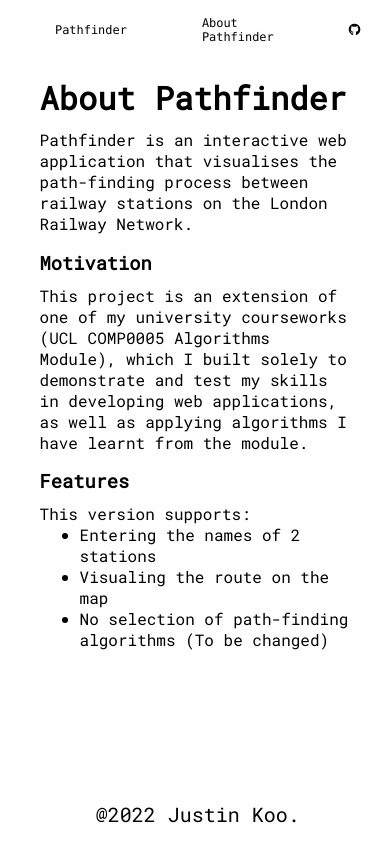
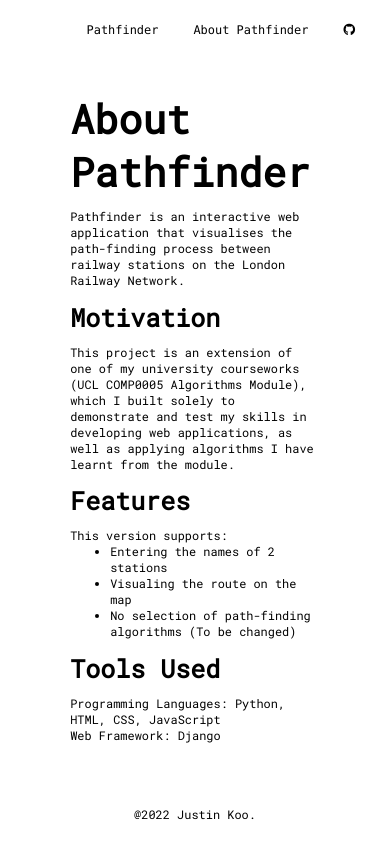
Before and after one commit to jhtkoo0426/Pathfinder, a Django app: page /about/ in a window 390 px wide. Run offline with Django 4.2, Linux system fonts and the light colour scheme; some libraries are stand-ins or nearby versions.

Commit message:
Added simple responsiveness to webpages

```diff
--- a/Pathfinder/static/css/about.css
+++ b/Pathfinder/static/css/about.css
@@ -10,7 +10,12 @@
     src: url("../fonts/RobotoMono-Regular.ttf");
 }
 
+.about-container {
+    padding: 20px 10% 20px 10%;
+}
+
 p, ul, li {
+    font-size: calc(10px + 0.5vw);
     font-family: 'RobotoMono', serif;
 }
 
@@ -18,11 +23,18 @@ ul {
     padding-left: 0;
 }
 
-li {
+.about-features > li {
     margin-left: 40px;
 }
 
-h1, h3 {
+h1 {
     padding: 5% 0 10px 0;
+    font-size: 40px;
     font-family: 'RobotoMono', serif;
 }
+
+h3 {
+    padding: 5% 0 10px 0;
+    font-size: 25px;
+    font-family: 'RobotoMono', serif;
+}
--- a/Pathfinder/static/css/style.css
+++ b/Pathfinder/static/css/style.css
@@ -10,6 +10,10 @@ html, body {
     padding:0;
 }
 
+p, label {
+    font-size: calc(10px + 0.5vw);
+}
+
 .page-container {
     width: 100%;
     height: 100vh;
@@ -18,7 +22,7 @@ html, body {
 }
 
 /* NAVBAR CSS */
-.navbar ul {
+.navbar-menu {
     grid-row: 1;
     width: 100%;
     height: 60px;
--- a/templates/app_pages/about.html
+++ b/templates/app_pages/about.html
@@ -7,19 +7,24 @@
     <style>
         @import url('https://fonts.googleapis.com/css2?family=Inter&display=swap');
     </style>
-    <h1>About Pathfinder</h1>
+    <div class="about-container">
+        <h1 class="about-title">About Pathfinder</h1>
         <p>Pathfinder is an interactive web application that visualises the path-finding process
             between railway stations on the London Railway Network.</p>
 
-    <h3>Motivation</h3>
+        <h3 class="about-subtitle">Motivation</h3>
         <p>This project is an extension of one of my university courseworks (UCL COMP0005 Algorithms
             Module), which I built solely to demonstrate and test my skills in developing web
             applications, as well as applying algorithms I have learnt from the module.</p>
-    <h3>Features</h3>
+        <h3 class="about-subtitle">Features</h3>
         <p>This version supports:</p>
-    <ul>
+        <ul class="about-features">
             <li>Entering the names of 2 stations</li>
             <li>Visualing the route on the map</li>
             <li>No selection of path-finding algorithms (To be changed)</li>
         </ul>
+        <h3 class="about-subtitle">Tools Used</h3>
+        <p>Programming Languages: Python, HTML, CSS, JavaScript</p>
+        <p>Web Framework: Django</p>
+    </div>
 {% endblock %}
--- a/templates/base_pages/navbar.html
+++ b/templates/base_pages/navbar.html
@@ -3,7 +3,7 @@
     <link rel="stylesheet" type="text/css" href="{% static 'css/style.css' %}">
 {% endblock %}
 <nav class="navbar">
-    <ul>
+    <ul class="navbar-menu">
         <li><a href="{% url 'home' %}" id="navbar-home-link">Pathfinder</a></li>
         <li><a href="{% url 'about' %}" id="navbar-about-link">About Pathfinder</a></li>
         <li>
```
Lines whose indentation alone changed are shown as unchanged.
